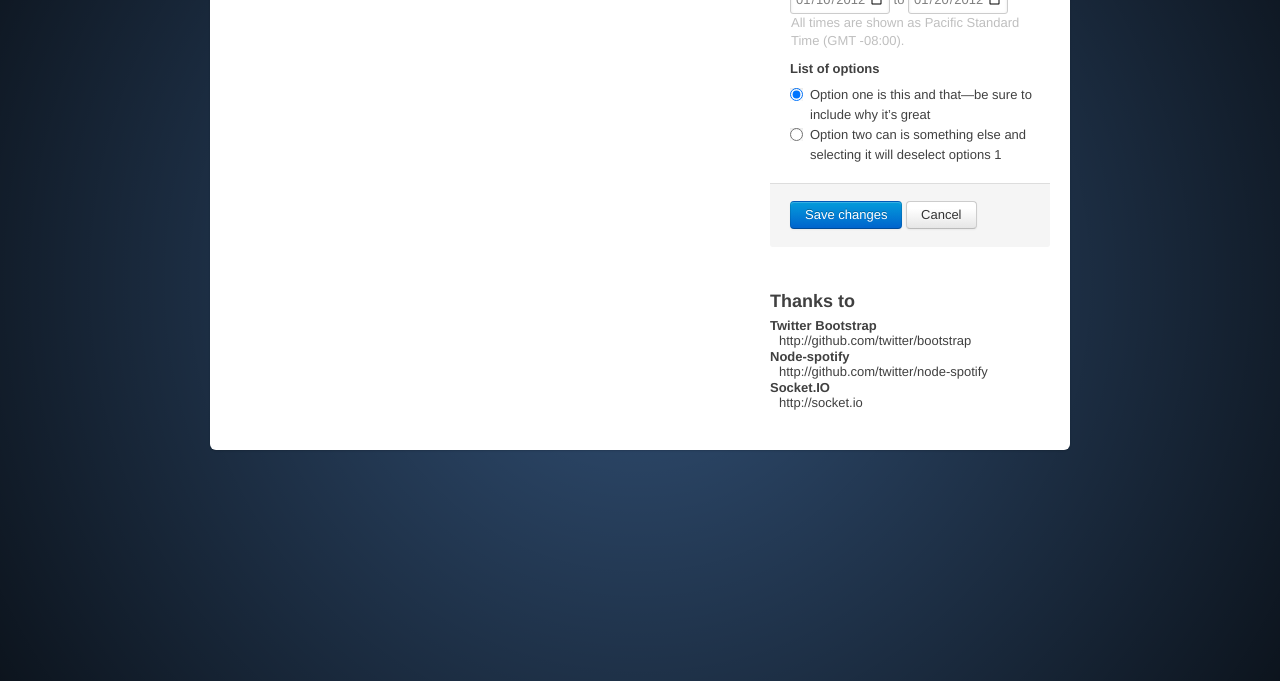
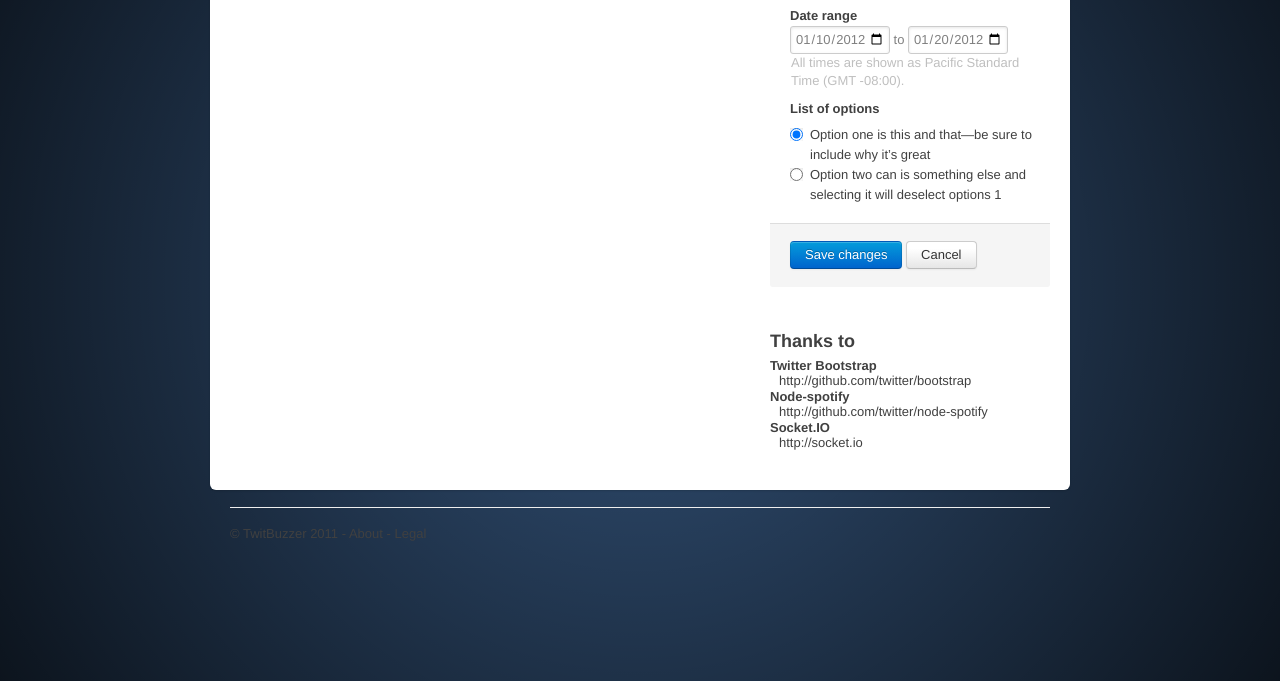
Before and after one commit to emilmork/twitbuzzer, a website: page web/index.html in a window 1280 px wide. Shown: the part 119-800 px from the top of the page. Drawn offline with nearby package versions, Linux system fonts and the light colour scheme; no server answers.

```diff
--- a/web/css/style.css
+++ b/web/css/style.css
@@ -11,6 +11,7 @@
 }
 
 .container {
+	padding-top: 40px;
 	width: 820px; /* downsize our container to make the content feel a bit tighter and more cohesive. NOTE: this removes two full columns from the grid, meaning you only go to 14 columns and not 16. */
 }
 
--- a/web/index.html
+++ b/web/index.html
@@ -288,6 +288,9 @@
           </div>
         </div>
       </div>
+      <footer>
+        <p>&copy; TwitBuzzer 2011 - About - Legal</p>
+      </footer>
     </div> <!-- /container -->
 
     <script id="item" type="text/html">
```
